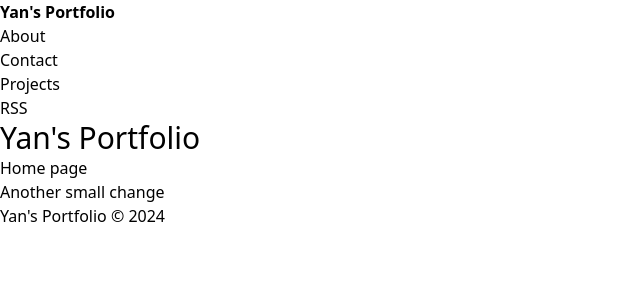
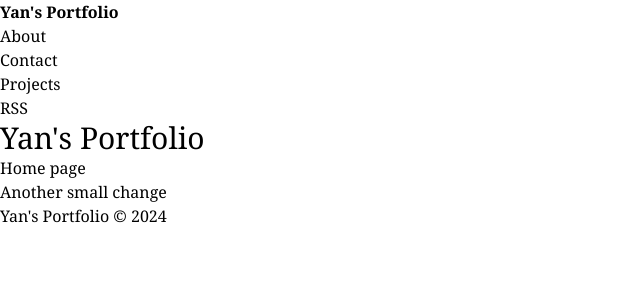
Before and after one commit to yanoak/portfolio, a SvelteKit app: page / in a window 1280 px wide. Shown: the top 300 px of the page, without its empty margins (0-640 px from the left). Built offline with nearby package versions, Linux system fonts and the light colour scheme.

Commit message:
feat: configure Tailwind

```diff
--- a/src/app.css
+++ b/src/app.css
@@ -1,3 +1,7 @@
 @tailwind base;
 @tailwind components;
 @tailwind utilities;
+
+* {
+  font-family: Cambria, Cochin, Georgia, Times, 'Times New Roman', serif;
+}
```
